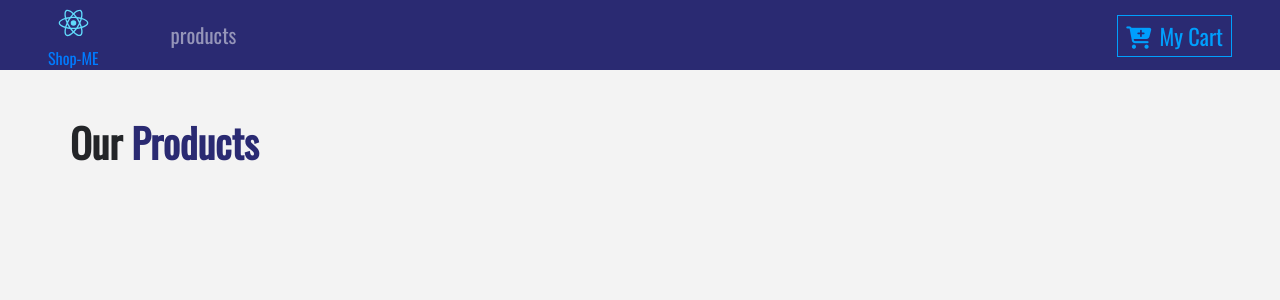
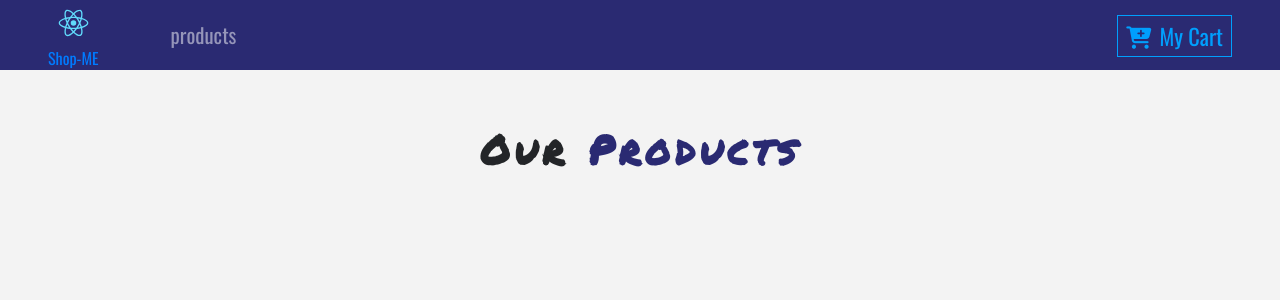
Before and after one commit to Giselesoubeiga/shop-me, a React (Create React App) app: page / in a window 1280 px wide. Shown: the top 300 px of the page. Built offline with nearby package versions, Linux system fonts and the light colour scheme.

Commit message:
fixed the title

```diff
--- a/src/components/Title.js
+++ b/src/components/Title.js
@@ -3,7 +3,7 @@ import React from "react";
 export default function Title({ name, title }) {
   return (
     <div className="row">
-      <div className="col-10.mx-auto.my-2.text-center-text-title">
+      <div className="col-10 mx-auto my-2 text-center text-title">
         <h1 className="text-capitalize font-weight-bold">
           {name} <strong className="text-blue">{title}</strong>
         </h1>
```
